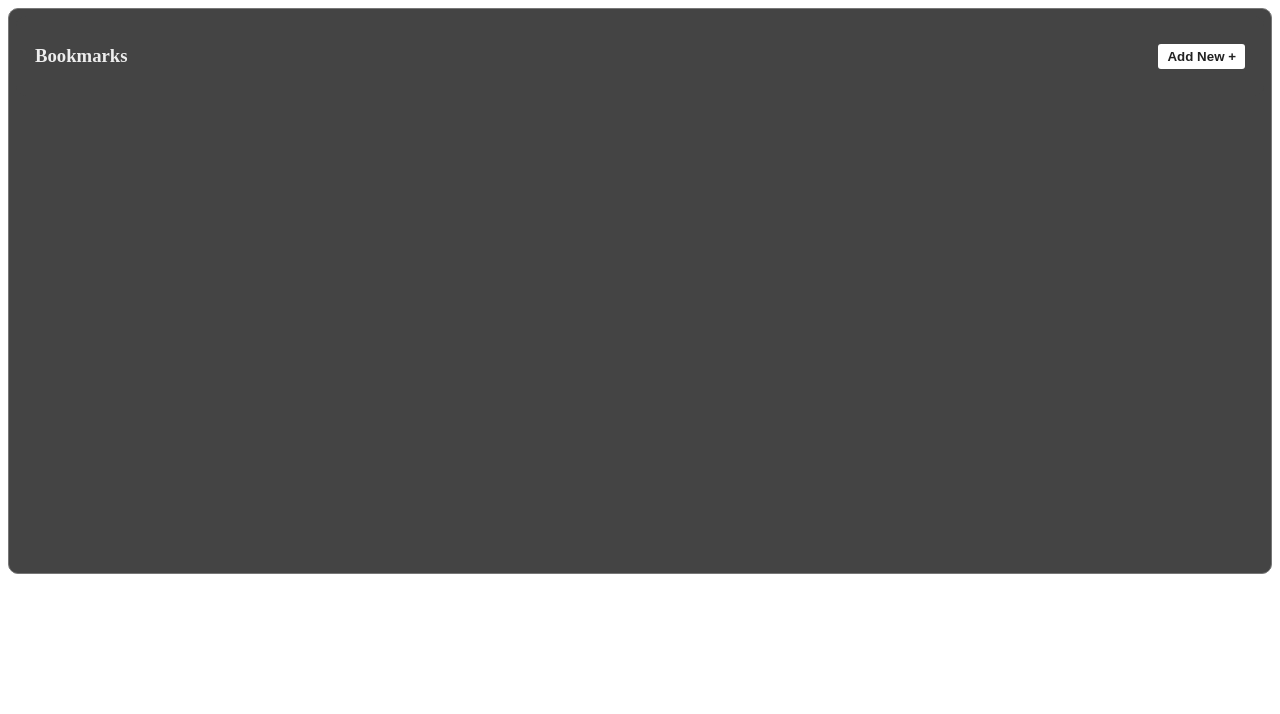
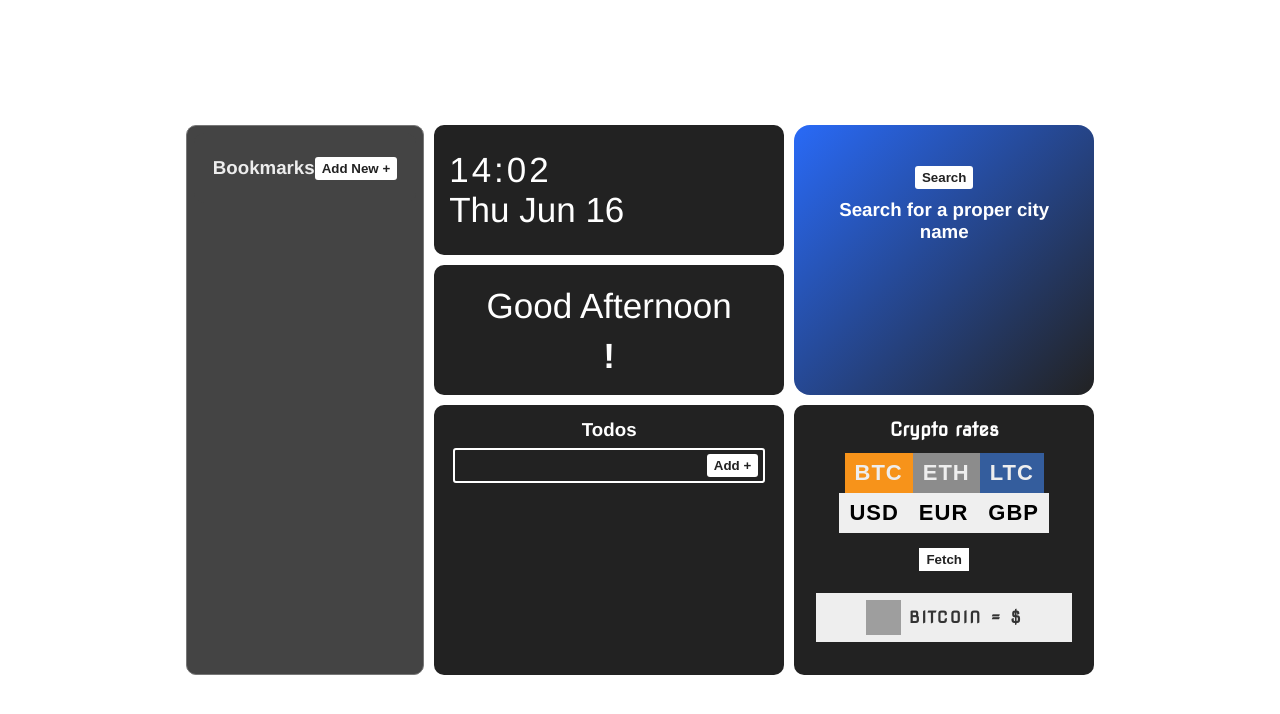
Before and after one commit to NizarAffess/new-tab-extension, a React (Create React App) app: page / in a window 1280 px wide. Shown: the top 714 px of the page. Built offline with nearby package versions, Linux system fonts and the light colour scheme; grey boxes are pictures that could not be loaded.

Commit message:
combine all apps

```diff
--- a/src/App.css
+++ b/src/App.css
@@ -0,0 +1,59 @@
+.app-wrapper {
+  display: flex;
+  align-items: center;
+  justify-content: center;
+  height: 100vh;
+}
+
+.App {
+  display: grid;
+  width: fit-content;
+  grid-gap: 10px;
+  align-items: center;
+  padding: 10px;
+  margin: 10px auto;
+  overflow: hidden;
+  font-family: "Poppins", helvetica, arial, sans-serif;
+}
+
+.item1 {
+  grid-column: 1 / span 2;
+  grid-row: 1 / span 3;
+}
+
+.item2 {
+  grid-column: 3;
+  grid-row: 1 / span 1;
+}
+
+.item3 {
+  grid-column: 3;
+  grid-row: 2 / span 1;
+}
+
+.item4 {
+  grid-column: 4;
+  grid-row: 1 / span 2;
+}
+
+.item5 {
+  grid-column: 3;
+}
+
+.item6 {
+  grid-column: 4;
+}
+
+::-webkit-scrollbar {
+  width: 7px;
+}
+
+::-webkit-scrollbar-track {
+  border-radius: 15px;
+  background: #444;
+}
+
+::-webkit-scrollbar-thumb {
+  background: #fff;
+  border-radius: 5px;
+}
--- a/src/App.js
+++ b/src/App.js
@@ -1,20 +1,34 @@
 import './App.css';
 import Bookmarks from './Components/Bookmarks/Bookmarks';
-// import Todo from './Components/Todo/Todo';
-// import Time from './Components/Time/Time';
-// import Greeting from './Components/Greeting/Greeting';
-// import Weather from './Components/Weather/Weather';
-// import Crypto from './Components/Crypto/Crypto';
+import Todo from './Components/Todo/Todo';
+import Crypto from './Components/Crypto/Crypto';
+import Weather from './Components/Weather/Weather';
+import Greeting from './Components/Greeting/Greeting';
+import Time from './Components/Time/Time';
 
 function App() {
   return (
-    <div className="App">
-      {/* <Time /> */}
-      {/* <Greeting /> */}
-      {/* <Weather /> */}
-      {/* <Crypto /> */}
-      {/* <Todo /> */}
-      <Bookmarks />
+    <div className="app-wrapper">
+      <div className="App">
+        <div className="item1">
+          <Bookmarks />
+        </div>
+        <div className="item2">
+          <Time />
+        </div>
+        <div className="item3">
+          <Greeting />
+        </div>
+        <div className="item4">
+          <Weather />
+        </div>
+        <div className="item5">
+          <Todo />
+        </div>
+        <div className="item6">
+          <Crypto />
+        </div>
+      </div>
     </div>
   );
 }
--- a/src/Components/Weather/Weather.css
+++ b/src/Components/Weather/Weather.css
@@ -8,7 +8,6 @@
   display: flex;
   flex-direction: column;
   align-items: center;
-  margin: 1em;
   border-radius: 16px;
   width: 300px;
   height: 270px;
```
